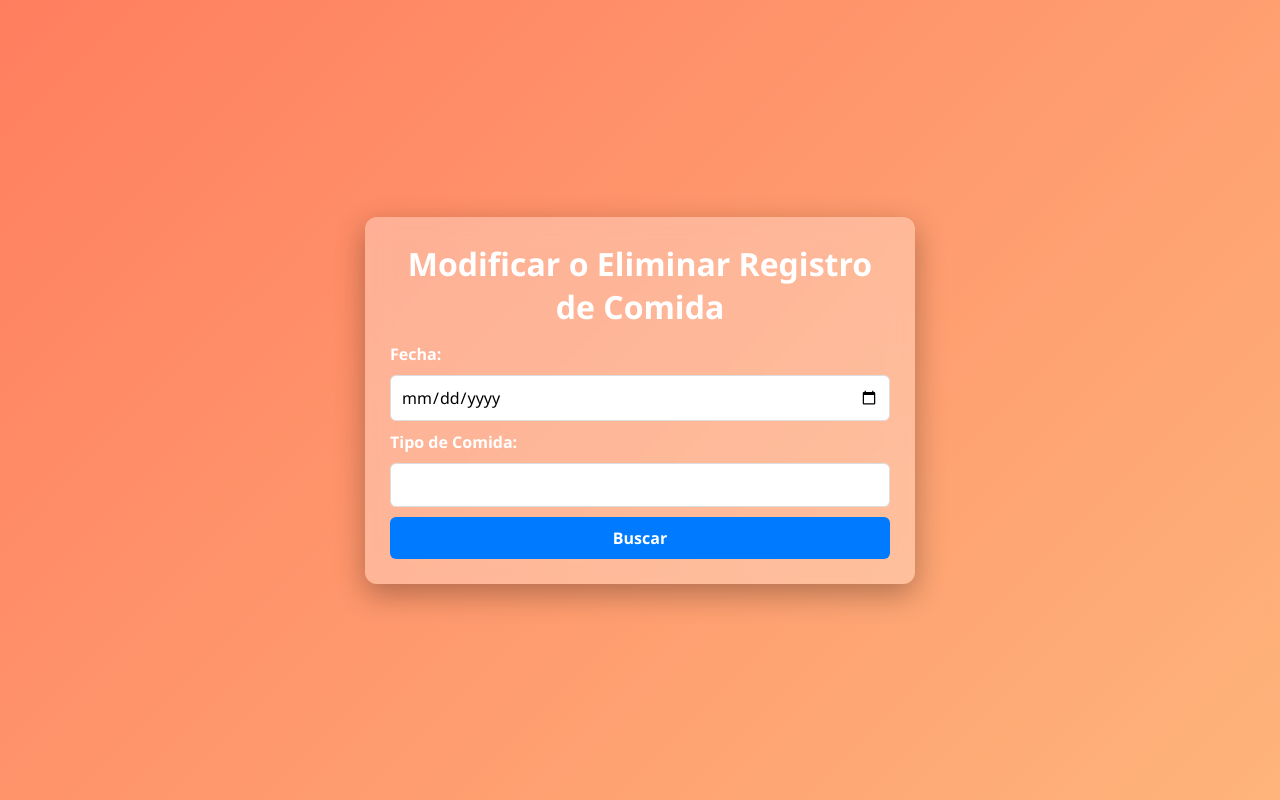
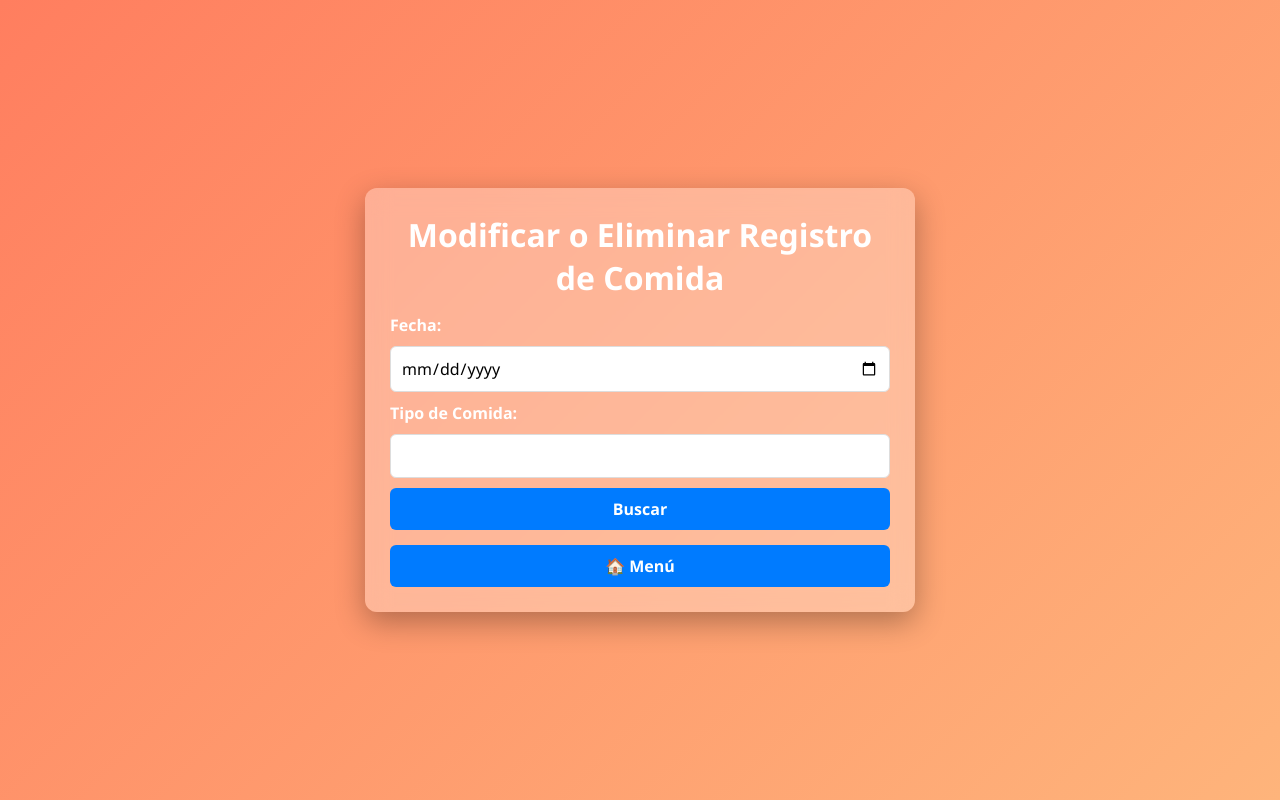
Before and after one commit to ssy01364/SERVIDOR_CASA, a PHP site: page /modificar.php in a window 1280 px wide. Run offline with PHP 8.4, Linux system fonts and the light colour scheme.

Commit message:
MODIFICAR_FIN

```diff
--- a/PracticaDiabetes/modificar.php
+++ b/PracticaDiabetes/modificar.php
@@ -148,7 +148,7 @@ if ($_SERVER['REQUEST_METHOD'] == 'POST') {
       background-color: #e0a800;
     }
 
-    .btn-regresar {
+    .btn-regresar, .btn-menu {
       display: block;
       width: 100%;
       text-align: center;
@@ -163,7 +163,7 @@ if ($_SERVER['REQUEST_METHOD'] == 'POST') {
       transition: 0.3s ease;
     }
 
-    .btn-regresar:hover {
+    .btn-regresar:hover, .btn-menu:hover {
       background-color: #0056b3;
     }
 
@@ -218,6 +218,8 @@ if ($_SERVER['REQUEST_METHOD'] == 'POST') {
 
       <a href="modificar.php" class="btn-regresar">Buscar otra comida</a>
     <?php endif; ?>
+    <a href="seleccionar.php" class="btn-menu">🏠 Menú</a>
+
   </div>
 </body>
 </html>
```
